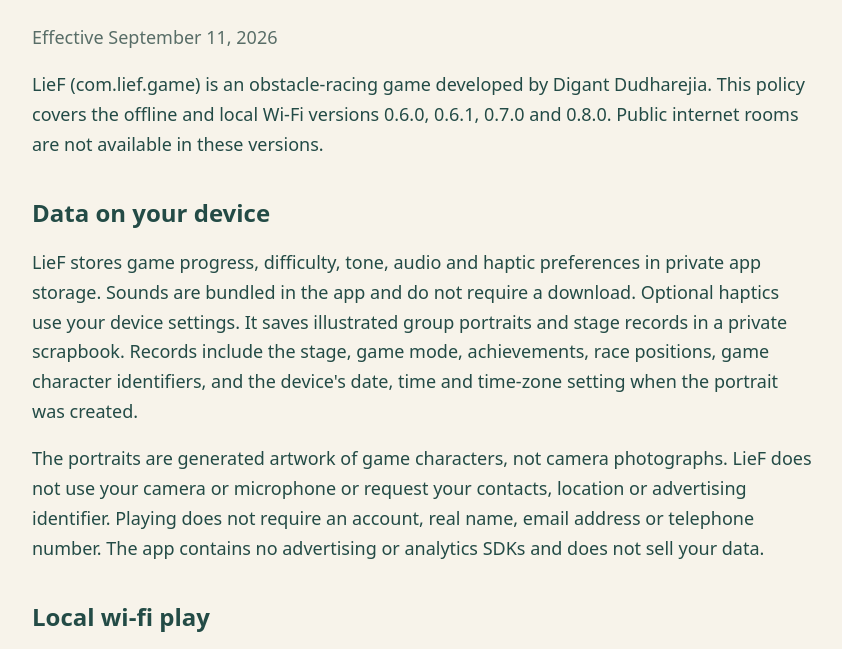
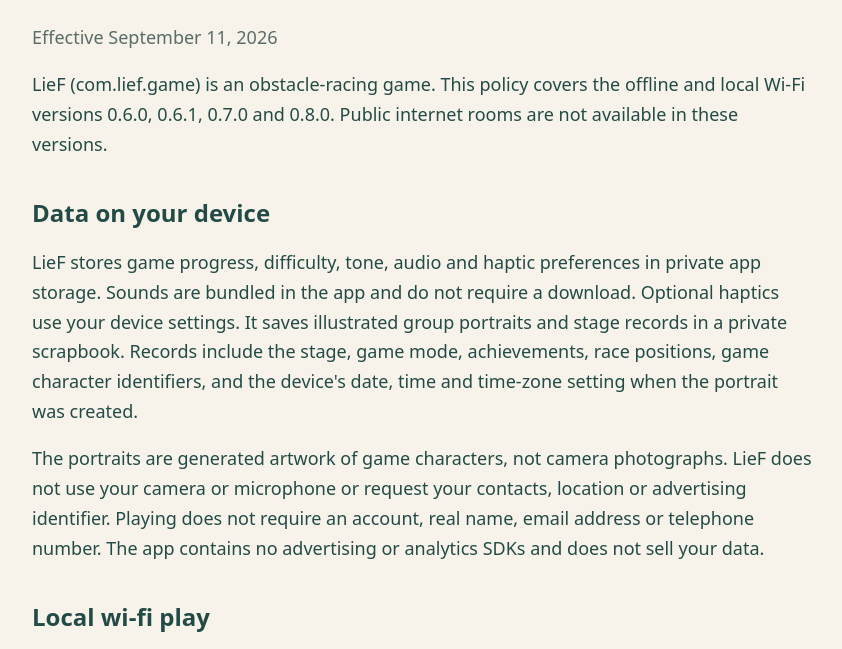
Before and after one commit to Dig4ever/LieF-Privacy, a plain HTML site: page index.html in a window 1280 px wide. Shown: the part 145-794 px from the top of the page, without its empty margins (218-1060 px from the left). Drawn offline with Linux system fonts and the light colour scheme.

```diff
--- a/index.html
+++ b/index.html
@@ -6,7 +6,7 @@
 main{max-width:780px;margin:0 auto;padding:48px 24px 72px}h1{font-size:clamp(32px,6vw,48px);line-height:1.15}
 h2{font-size:24px;margin-top:38px;line-height:1.3}.date{color:#586d67}p{overflow-wrap:anywhere}a{color:#8d3329;text-underline-offset:3px}
 </style></head><body><main><h1>LieF Privacy Policy</h1><p class="date">Effective September 11, 2026</p>
-<p>LieF (com.lief.game) is an obstacle-racing game developed by Digant Dudharejia. This policy covers the offline and local Wi-Fi versions 0.6.0, 0.6.1, 0.7.0 and 0.8.0. Public internet rooms are not available in these versions.</p>
+<p>LieF (com.lief.game) is an obstacle-racing game. This policy covers the offline and local Wi-Fi versions 0.6.0, 0.6.1, 0.7.0 and 0.8.0. Public internet rooms are not available in these versions.</p>
 <h2>Data on your device</h2>
 <p>LieF stores game progress, difficulty, tone, audio and haptic preferences in private app storage. Sounds are bundled in the app and do not require a download. Optional haptics use your device settings. It saves illustrated group portraits and stage records in a private scrapbook. Records include the stage, game mode, achievements, race positions, game character identifiers, and the device&#x27;s date, time and time-zone setting when the portrait was created.</p>
 <p>The portraits are generated artwork of game characters, not camera photographs. LieF does not use your camera or microphone or request your contacts, location or advertising identifier. Playing does not require an account, real name, email address or telephone number. The app contains no advertising or analytics SDKs and does not sell your data.</p>
```
